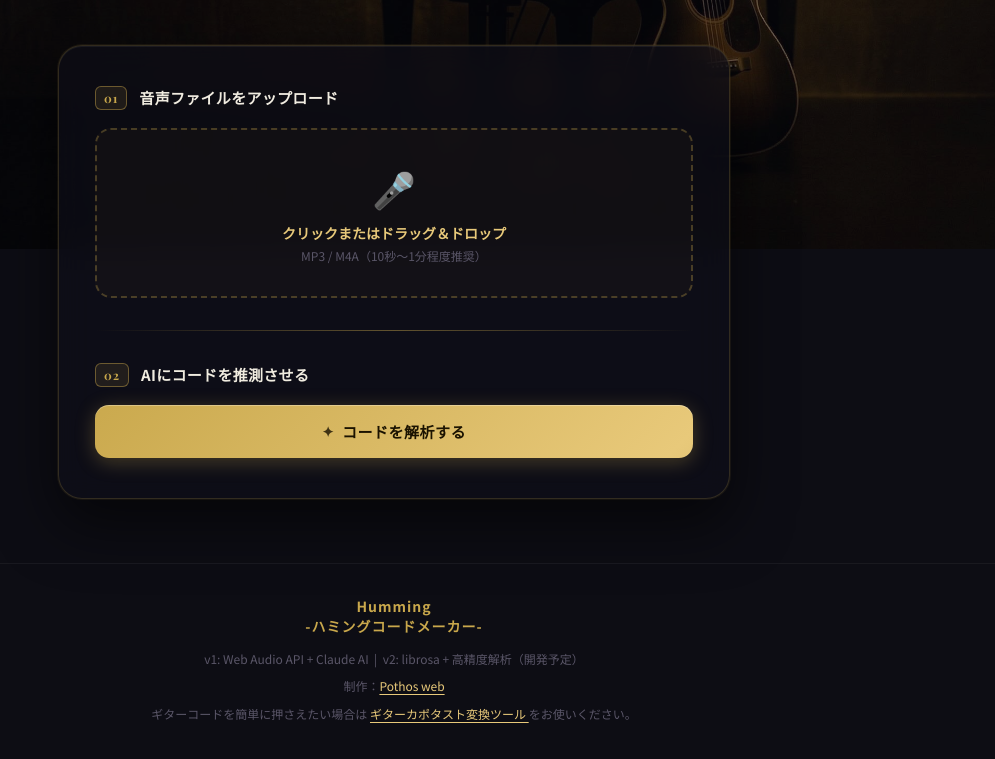
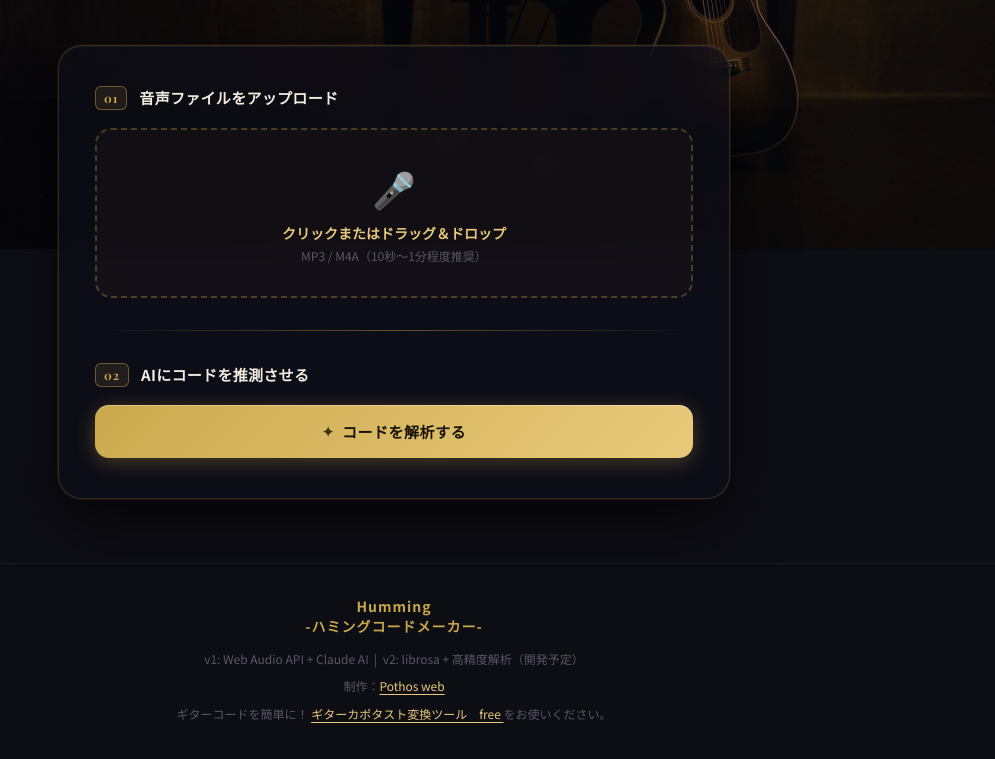
Before and after one commit to pothosweb-gif/humming-code-maker, a website: page index.html in a window 1280 px wide. Shown: the part 551-1310 px from the top of the page, without its empty margins (246-1241 px from the left). Drawn offline with nearby package versions, Linux system fonts and the light colour scheme.

Commit message:
fix: update footer guitar tool text

```diff
--- a/index.html
+++ b/index.html
@@ -165,9 +165,9 @@
         <p>v1: Web Audio API + Claude AI &nbsp;|&nbsp; v2: librosa + 高精度解析（開発予定）</p>
         <p>制作：<a href="https://pothos-web.jp/" target="_blank" rel="noopener">Pothos web</a></p>
         <p>
-          ギターコードを簡単に押さえたい場合は
+          ギターコードを簡単に！
           <a href="https://pothosweb-gif.github.io/guitar-capo-tool/" target="_blank" rel="noopener">
-            ギターカポタスト変換ツール
+            ギターカポタスト変換ツール　free
           </a>
           をお使いください。
         </p>
```
